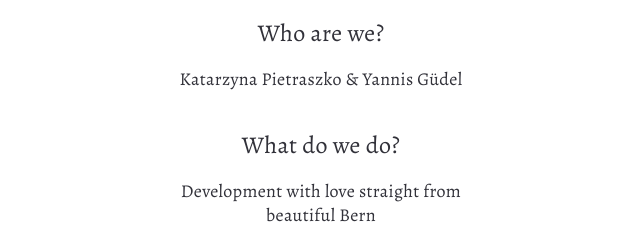
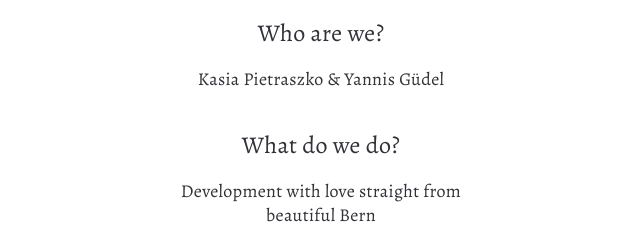
Before and after one commit to Capricode/website, a plain HTML site: page index.html in a window 1280 px wide. Shown: the part 404-641 px from the top of the page, 319-959 px from the left. Drawn offline with nearby package versions, Linux system fonts and the light colour scheme.

Commit message:
fixed name :)

```diff
--- a/index.html
+++ b/index.html
@@ -31,7 +31,7 @@
             <h1>Capricode</h1>
 
             <h2>Who are we?</h2>
-            <p>Katarzyna Pietraszko & Yannis Güdel</p>
+            <p>Kasia Pietraszko & Yannis Güdel</p>
 
             <h2>What do we do?</h2>
             <p>Development with love straight from beautiful Bern</p>
```
